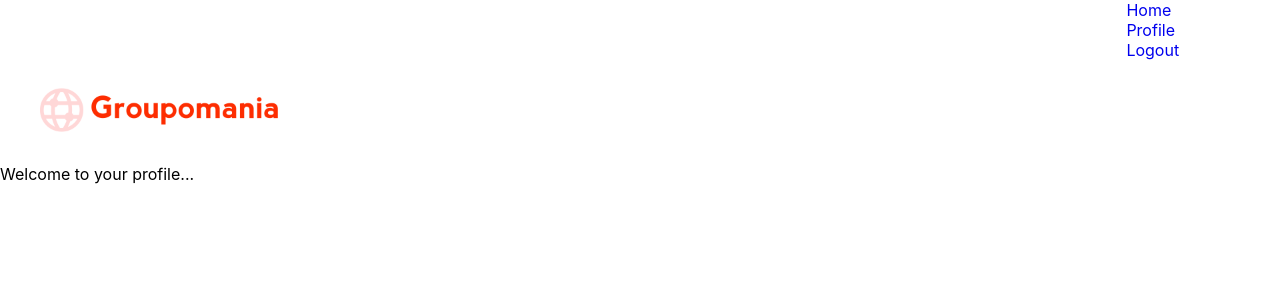
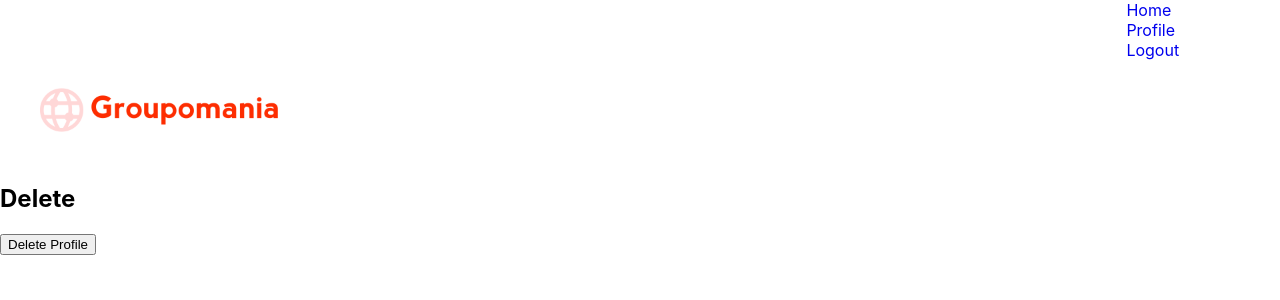
Before and after one commit to Olivertwst/groupomania, a React (Create React App) app in the folder front/: page /profile in a window 1280 px wide. Shown: the top 300 px of the page. Built offline with nearby package versions, Linux system fonts and the light colour scheme; sample sign-in values are in the browser's storage.

Commit message:
finished profile page

```diff
--- a/front/src/pages/Profile.jsx
+++ b/front/src/pages/Profile.jsx
@@ -1,43 +1,42 @@
 import axios from "axios";
 import { useState } from "react";
 import { useNavigate } from "react-router-dom";
-import { getAuth, deleteUser } from "react";
-// import { get } from "../../back/app";
-
-
 
 function Profile() {
-
-    const [auth, getAuth] = useState();
-    const [user, authCurrentUser] = useState();
     const navigate = useNavigate();
-    const [errorMessage, setError] = useState('')
-    const [userId, setUserId] = useState('');
-    const [firstName, setFirstName] = useState('');
-    const [lastName, setLastName] = useState('');
-    const [profilePicUrl, setProfilePicUrl] = useState(null); // Store the URL of the profile picture displayed in the UI
-    const [profilePicFile, setProfilePicFile] = useState(null); // Stores selected image file when a user chooses to update their profile picture
-
+    const [errorMessage, setErrorMessage] = useState('')
 
     const handleSubmit = e => {
         // Prevent the default submit and page reload
         e.preventDefault()
-        const auth = localStorage.getItem('auth')
-
+        const auth = JSON.parse(localStorage.getItem('auth'));
+        const config = {
+            headers: {
+                Authorization: `Bearer ${auth.token}`
+            }
+        };
         // Handle validations
 
         axios
-            .delete(`http://localhost:3000/api/auth/${auth.userId}`, {})
+            .delete(`http://localhost:3000/api/auth/users/${auth.userId}`, config)
             .then(response => {
                 // Handle response
                 localStorage.clear();
                 navigate('/signup');
             }).catch(error => {
-                setError('Invalid Username and/or Password')
+                setErrorMessage('Invalid Username and/or Password')
             });
     }
 
-    return <div>Welcome to your profile...</div>;
+    return (
+        <div className='deleteUser'>
+            <h2>Delete</h2>
+            <div>
+                <button onClick={handleSubmit}>Delete Profile</button>
+            </div>
+        </div>
+        // <div>Welcome to your profile...</div>;
+    );
 }
 // TODO ADD A BUTTON FOR THE USER TO DELETE THEIR ACCT
 
```
